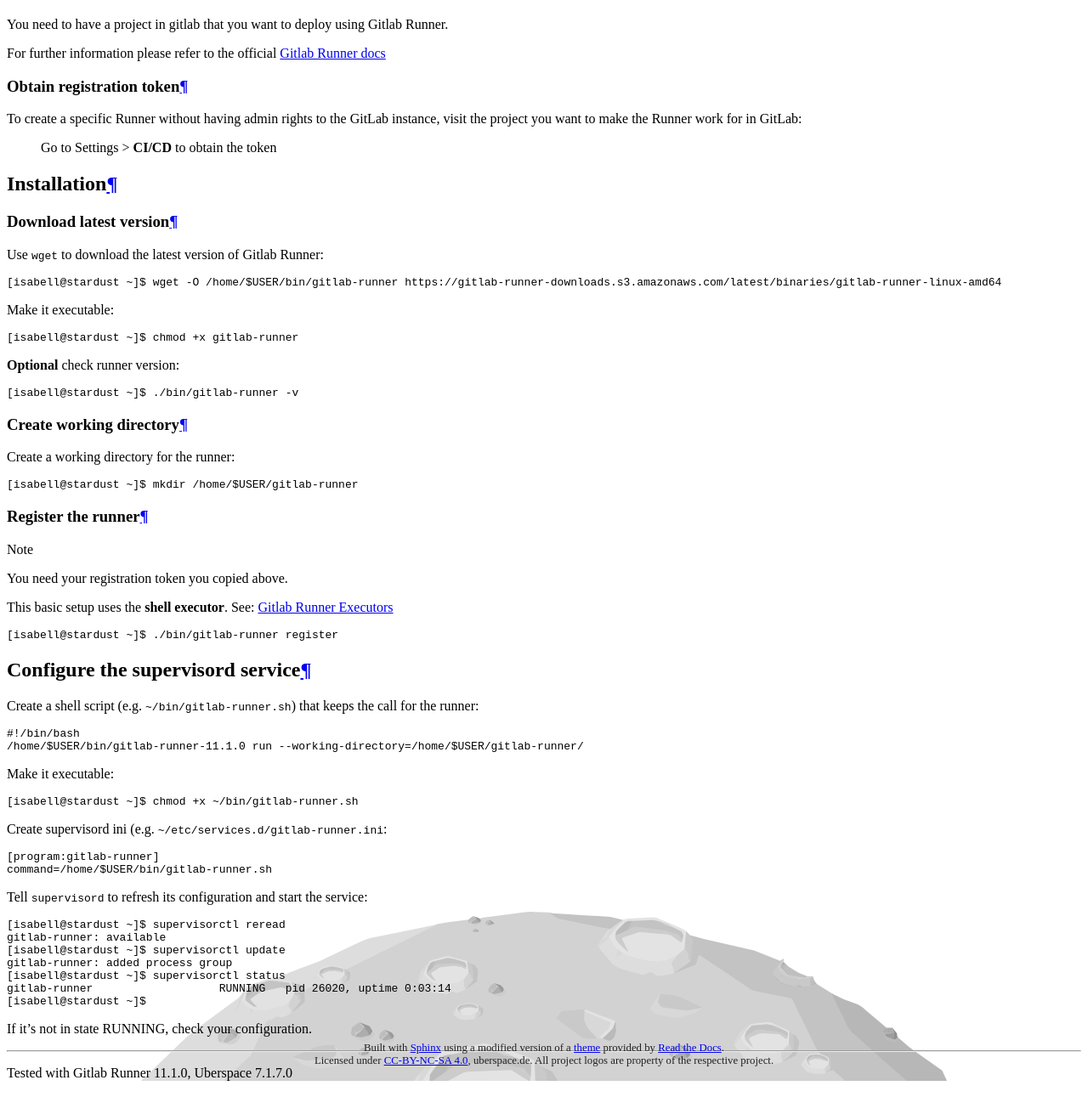
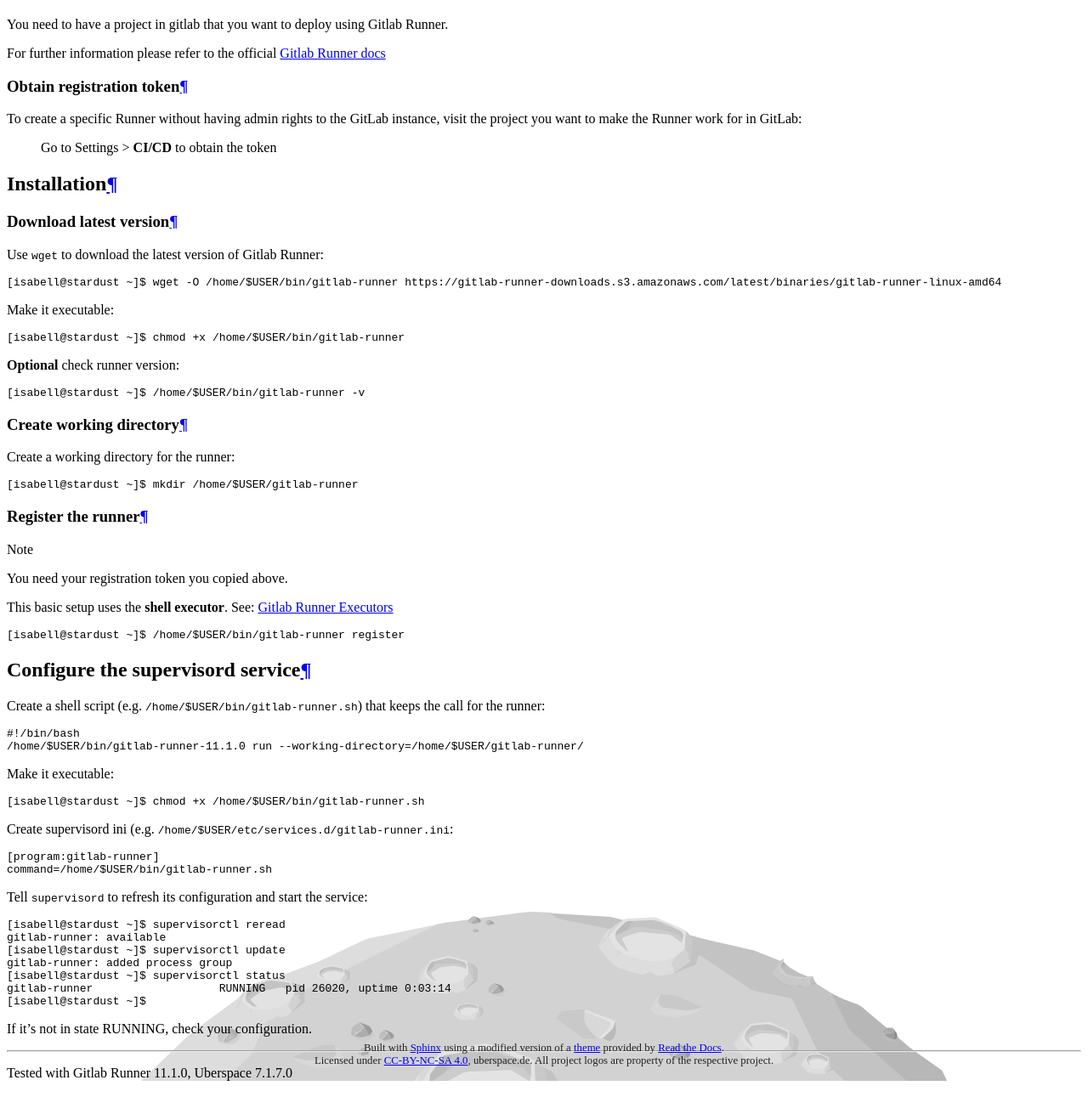
Before and after one commit to Uberspace/lab, a Sphinx documentation site: the page built from source/guide_gitlab-runner.rst, in a window 1280 px wide and 1400 px high, scrolled down 1700 px. Shown: the top 1311 px of the window at 85% size. Built offline with Sphinx 7.4.7 and the Read the Docs theme 2.0.0, drawn with Linux system fonts in a browser that asks for light colours.

Commit message:
fix(guide-gitlab-runner): update binary paths

```diff
--- a/source/guide_gitlab-runner.rst
+++ b/source/guide_gitlab-runner.rst
@@ -51,13 +51,13 @@
 
 ::
 
-  [isabell@stardust ~]$ chmod +x gitlab-runner
+  [isabell@stardust ~]$ chmod +x /home/$USER/bin/gitlab-runner
 
 **Optional** check runner version:
 
 ::
 
-  [isabell@stardust ~]$ ./bin/gitlab-runner -v
+  [isabell@stardust ~]$ /home/$USER/bin/gitlab-runner -v
 
 Create working directory
 ------------------------
@@ -77,12 +77,12 @@
 
 ::
 
-  [isabell@stardust ~]$ ./bin/gitlab-runner register
+  [isabell@stardust ~]$ /home/$USER/bin/gitlab-runner register
 
 Configure the supervisord service
 =================================
 
-Create a shell script (e.g. ``~/bin/gitlab-runner.sh``) that keeps the call for the runner:
+Create a shell script (e.g. ``/home/$USER/bin/gitlab-runner.sh``) that keeps the call for the runner:
 
 ::
 
@@ -93,9 +93,9 @@
 
 ::
 
-  [isabell@stardust ~]$ chmod +x ~/bin/gitlab-runner.sh
+  [isabell@stardust ~]$ chmod +x /home/$USER/bin/gitlab-runner.sh
 
-Create supervisord ini (e.g. ``~/etc/services.d/gitlab-runner.ini``:
+Create supervisord ini (e.g. ``/home/$USER/etc/services.d/gitlab-runner.ini``:
 
 ::
 
```
